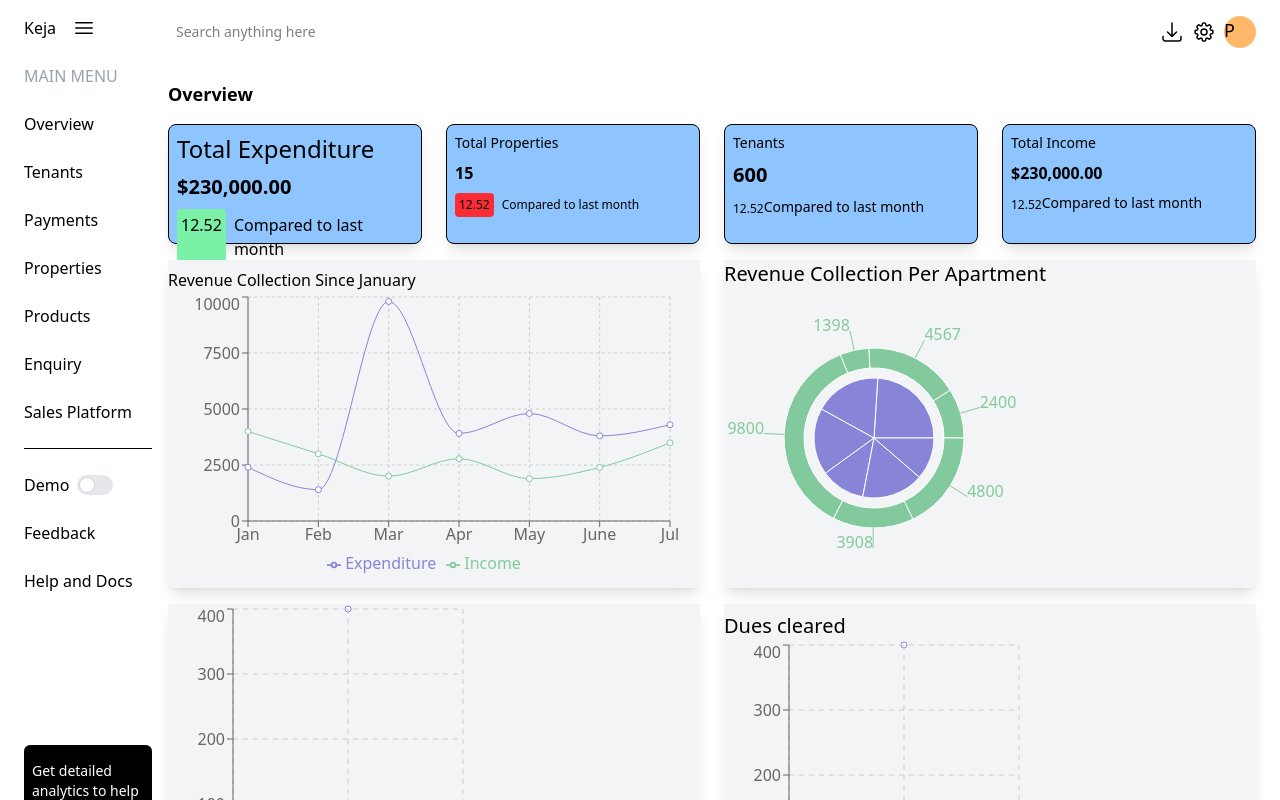
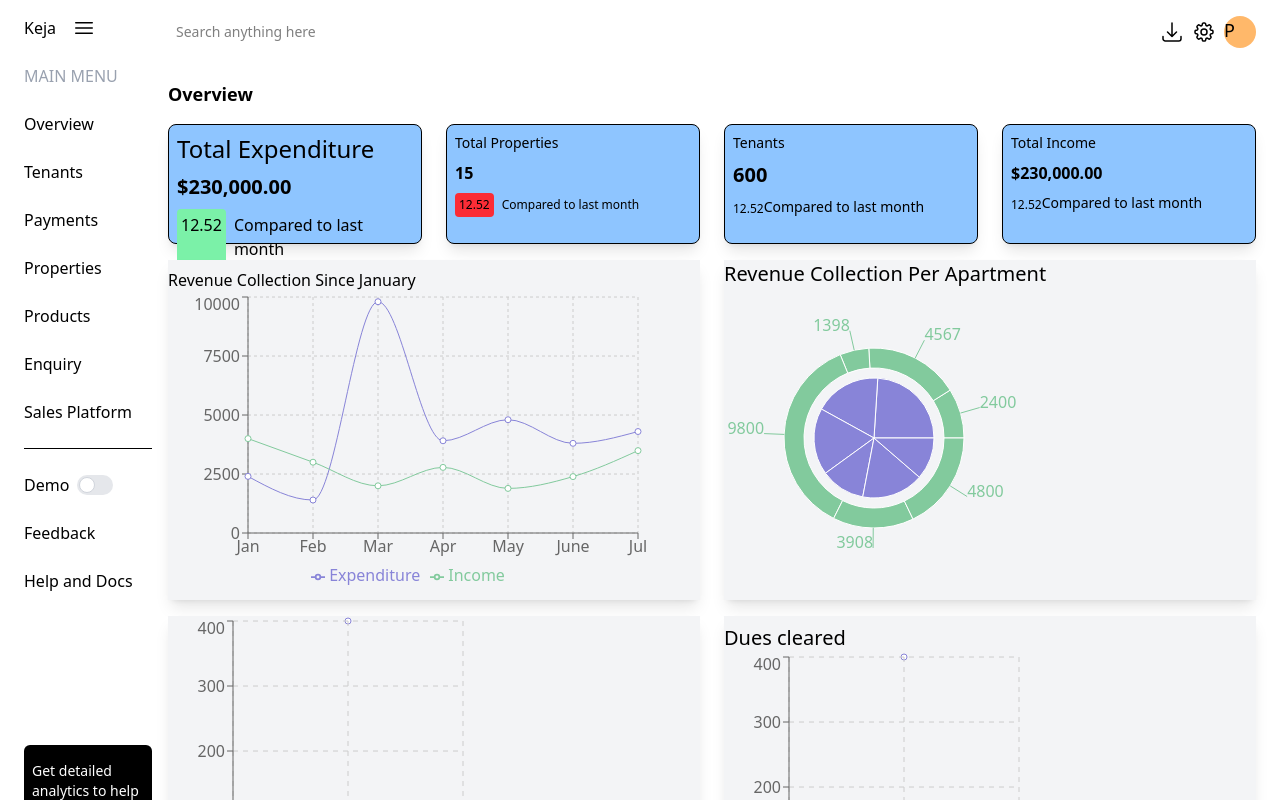
Before and after one commit to pacheko-ke/realtor, a React (Vite) app: page /dashboard in a window 1280 px wide. Shown: the top 800 px of the page. Built offline with nearby package versions, Linux system fonts and the light colour scheme.

Commit message:
polish charts

```diff
--- a/src/components/dashboard/Visualize.jsx
+++ b/src/components/dashboard/Visualize.jsx
@@ -1,4 +1,4 @@
-import React ,{PureComponent} from 'react'
+import React, { PureComponent } from 'react'
 import { LineChart, Line, CartesianGrid, XAxis, YAxis, Tooltip, ResponsiveContainer, Legend, PieChart, Pie, } from 'recharts';
 
 // dummy data for testing
@@ -75,7 +75,7 @@ export default function Visualize() {
             <div className="flex gap-6 flex-col md:flex-row">
                 <div className="flex w-full md:basis-1/2 bg-gray-100 shadow-lg flex-col py-2 ">
                     <h1 className='text-md'>Revenue Collection Since January</h1>
-                    <ResponsiveContainer width="100%" height="100%">
+
                     <LineChart
                         width={500}
                         height={300}
@@ -95,7 +95,7 @@ export default function Visualize() {
                         <Line type="monotone" dataKey="Expenditure" stroke="#8884d8" activeDot={{ r: 8 }} />
                         <Line type="monotone" dataKey="Income" stroke="#82ca9d" />
                     </LineChart>
-                    </ResponsiveContainer>
+
                 </div>
                 <div className="flex w-full  md:basis-1/2  bg-gray-100 shadow-lg flex-col ">
                     <h1 className='text-xl'>Revenue Collection Per Apartment</h1>
```
Lines whose indentation alone changed are shown as unchanged.
